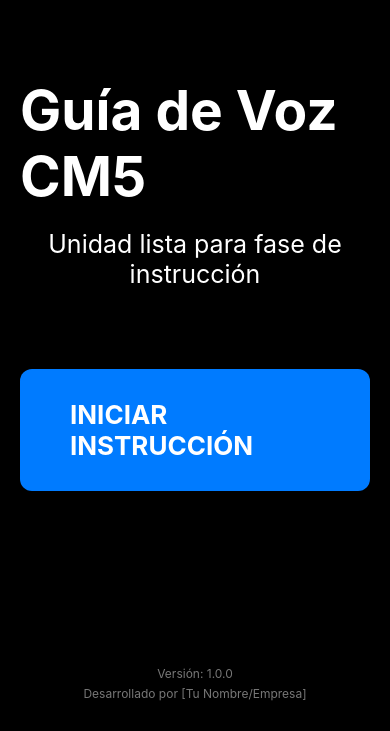
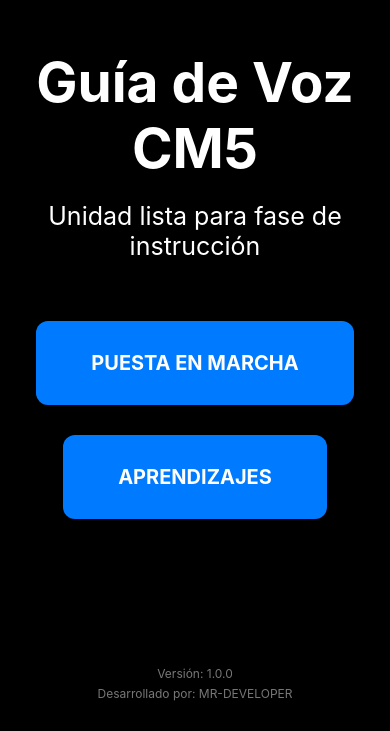
Before and after one commit to miltoms2024/GuiaVozCM5, a React Native app: screen /Home in a window 390 px wide. Shown: the part 113-844 px from the top of the page. Built offline with nearby package versions, Linux system fonts and the light colour scheme.

Commit message:
fix(tipos): exportar solo tipos y usar 'import type' en AgendaStack

```diff
--- a/App.tsx
+++ b/App.tsx
@@ -1,9 +1,19 @@
 import React from 'react';
 import { NavigationContainer } from '@react-navigation/native';
-import AppNavigator from './src/navigation/AppNavigator'; // ✅ Ruta corregida
+import { useFonts } from 'expo-font';
+import { MaterialCommunityIcons } from '@expo/vector-icons';
+
+// Importamos el AppNavigator desde la ruta relativa.
+import AppNavigator from './src/navigation/AppNavigator';
 
 export default function App() {
+  // Cargamos la fuente de los iconos para evitar que algunos iconos no se rendericen
+  const [fontsLoaded] = useFonts({ ...MaterialCommunityIcons.font });
+
+  if (!fontsLoaded) return null; // Espera a que se carguen las fuentes antes de renderizar la app
+
   return (
+    // Es crucial que NavigationContainer envuelva al AppNavigator
     <NavigationContainer>
       <AppNavigator />
     </NavigationContainer>
--- a/src/navigation/AppNavigator.tsx
+++ b/src/navigation/AppNavigator.tsx
@@ -3,9 +3,20 @@ import { createStackNavigator, StackScreenProps } from '@react-navigation/stack'
 import HomeScreen from '../screens/HomeScreen';
 import GuideScreen from '../screens/GuideScreen';
 
+import AprendizajesMenu from '../screens/AprendizajesMenu';
+import AprendizajeHueco from '../screens/AprendizajeHueco';
+import AprendizajePesacargas from '../screens/AprendizajePesacargas';
+import AprendizajeBotoneras from '../screens/AprendizajeBotoneras';
+
 export type RootStackParamList = {
   Home: undefined;
   Guide: undefined;
+  AprendizajesMenu: undefined;
+  AprendizajeHueco: undefined;
+  AprendizajePesacargas: undefined;
+  AprendizajeBotoneras: undefined;
+  Agenda: undefined; // ← Añadido
+
 };
 
 export type NavigationProps = StackScreenProps<RootStackParamList, 'Home'>['navigation'];
@@ -17,6 +28,11 @@ const AppNavigator = () => {
     <Stack.Navigator initialRouteName="Home" screenOptions={{ headerShown: false } as never}>
       <Stack.Screen name="Home" component={HomeScreen} />
       <Stack.Screen name="Guide" component={GuideScreen} />
+
+      <Stack.Screen name="AprendizajesMenu" component={AprendizajesMenu} />
+      <Stack.Screen name="AprendizajeHueco" component={AprendizajeHueco} />
+      <Stack.Screen name="AprendizajePesacargas" component={AprendizajePesacargas} />
+      <Stack.Screen name="AprendizajeBotoneras" component={AprendizajeBotoneras} />
     </Stack.Navigator>
   );
 };
--- /dev/null
+++ b/src/screens/AprendizajeBotoneras.tsx
@@ -0,0 +1,17 @@
+import React from 'react';
+import { View, Text, StyleSheet } from 'react-native';
+
+const AprendizajeBotoneras = () => {
+  return (
+    <View style={styles.container}>
+      <Text style={styles.text}>Pantalla de Aprendizaje de Botoneras</Text>
+    </View>
+  );
+};
+
+const styles = StyleSheet.create({
+  container: { flex: 1, justifyContent: 'center', alignItems: 'center', backgroundColor: '#000' },
+  text: { fontSize: 24, color: '#fff' },
+});
+
+export default AprendizajeBotoneras;
--- /dev/null
+++ b/src/screens/AprendizajeHueco.tsx
@@ -0,0 +1,17 @@
+import React from 'react';
+import { View, Text, StyleSheet } from 'react-native';
+
+const AprendizajeHueco = () => {
+  return (
+    <View style={styles.container}>
+      <Text style={styles.text}>Pantalla de Aprendizaje de Hueco</Text>
+    </View>
+  );
+};
+
+const styles = StyleSheet.create({
+  container: { flex: 1, justifyContent: 'center', alignItems: 'center', backgroundColor: '#000' },
+  text: { fontSize: 24, color: '#fff' },
+});
+
+export default AprendizajeHueco;
--- /dev/null
+++ b/src/screens/AprendizajePesacargas.tsx
@@ -0,0 +1,17 @@
+import React from 'react';
+import { View, Text, StyleSheet } from 'react-native';
+
+const AprendizajePesacargas = () => {
+  return (
+    <View style={styles.container}>
+      <Text style={styles.text}>Pantalla de Aprendizaje de Pesacargas</Text>
+    </View>
+  );
+};
+
+const styles = StyleSheet.create({
+  container: { flex: 1, justifyContent: 'center', alignItems: 'center', backgroundColor: '#000' },
+  text: { fontSize: 24, color: '#fff' },
+});
+
+export default AprendizajePesacargas;
--- /dev/null
+++ b/src/screens/AprendizajesMenu.tsx
@@ -0,0 +1,40 @@
+// Archivo: src/screens/AprendizajesMenu.tsx
+
+import React from 'react';
+import { View, Text, StyleSheet, TouchableOpacity } from 'react-native';
+import { useNavigation } from '@react-navigation/native';
+import type { StackNavigationProp } from '@react-navigation/stack';
+import type { RootStackParamList } from '../navigation/AppNavigator';
+
+type RootNavProp = StackNavigationProp<RootStackParamList>;
+
+const AprendizajesMenu = () => {
+  const navigation = useNavigation<RootNavProp>();
+
+  return (
+    <View style={styles.container}>
+      <Text style={styles.title}>Selecciona un Aprendizaje</Text>
+
+      <TouchableOpacity style={styles.button} onPress={() => navigation.navigate('AprendizajeHueco')}>
+        <Text style={styles.buttonText}>Aprendizaje de Hueco</Text>
+      </TouchableOpacity>
+
+      <TouchableOpacity style={styles.button} onPress={() => navigation.navigate('AprendizajePesacargas')}>
+        <Text style={styles.buttonText}>Aprendizaje de Pesacargas</Text>
+      </TouchableOpacity>
+
+      <TouchableOpacity style={styles.button} onPress={() => navigation.navigate('AprendizajeBotoneras')}>
+        <Text style={styles.buttonText}>Aprendizaje de Botoneras</Text>
+      </TouchableOpacity>
+    </View>
+  );
+};
+
+const styles = StyleSheet.create({
+  container: { flex: 1, justifyContent: 'center', alignItems: 'center', backgroundColor: '#000' },
+  title: { fontSize: 28, color: '#fff', marginBottom: 40 },
+  button: { backgroundColor: '#007BFF', padding: 20, borderRadius: 10, marginVertical: 10, width: '80%' },
+  buttonText: { color: '#fff', fontSize: 18, textAlign: 'center' },
+});
+
+export default AprendizajesMenu;
--- a/src/screens/HomeScreen.tsx
+++ b/src/screens/HomeScreen.tsx
@@ -4,7 +4,7 @@ import { useNavigation } from '@react-navigation/native';
 import { NavigationProps } from '../navigation/AppNavigator';
 
 const APP_VERSION = "1.0.0";
-const CREATOR = "Desarrollado por [Tu Nombre/Empresa]";
+const CREATOR = "Desarrollado por: MR-DEVELOPER";
 
 const HomeScreen = () => {
   const navigation = useNavigation<NavigationProps>();
@@ -13,15 +13,25 @@ const HomeScreen = () => {
     navigation.navigate('Guide');
   };
 
+  const handleAprendizajes = () => {
+    navigation.navigate('AprendizajesMenu');
+  };
+
   return (
     <View style={styles.container}>
       <View style={styles.mainContent}>
         <Text style={styles.title}>Guía de Voz CM5</Text>
         <Text style={styles.subtitle}>Unidad lista para fase de instrucción</Text>
 
-        <TouchableOpacity style={styles.startButton} onPress={handleStartGuide}>
-          <Text style={styles.startButtonText}>INICIAR INSTRUCCIÓN</Text>
-        </TouchableOpacity>
+        <View style={styles.buttonGroup}>
+          <TouchableOpacity style={styles.startButton} onPress={handleStartGuide}>
+            <Text style={styles.startButtonText}>PUESTA EN MARCHA</Text>
+          </TouchableOpacity>
+
+          <TouchableOpacity style={styles.startButton} onPress={handleAprendizajes}>
+            <Text style={styles.startButtonText}>APRENDIZAJES</Text>
+          </TouchableOpacity>
+        </View>
       </View>
 
       <View style={styles.footer}>
@@ -33,14 +43,56 @@ const HomeScreen = () => {
 };
 
 const styles = StyleSheet.create({
-  container: { flex: 1, backgroundColor: '#000000', padding: 20, justifyContent: 'space-between' },
-  mainContent: { flex: 1, justifyContent: 'center', alignItems: 'center' },
-  title: { fontSize: 55, fontWeight: 'bold', color: '#FFFFFF', marginBottom: 20 },
-  subtitle: { fontSize: 25, color: '#FFFFFF', marginBottom: 80, textAlign: 'center' },
-  startButton: { backgroundColor: '#007BFF', paddingHorizontal: 50, paddingVertical: 30, borderRadius: 12 },
-  startButtonText: { color: '#FFFFFF', fontSize: 26, fontWeight: 'bold' },
-  footer: { alignItems: 'center', paddingBottom: 10 },
-  footerText: { color: '#777777', fontSize: 12, marginTop: 5 }
+  container: {
+    flex: 1,
+    backgroundColor: '#000000',
+    padding: 20,
+    justifyContent: 'space-between',
+  },
+  mainContent: {
+    flex: 1,
+    justifyContent: 'center',
+    alignItems: 'center',
+  },
+  title: {
+    fontSize: 55,
+    fontWeight: 'bold',
+    color: '#FFFFFF',
+    marginBottom: 20,
+    textAlign: 'center',
+  },
+  subtitle: {
+    fontSize: 25,
+    color: '#FFFFFF',
+    marginBottom: 60,
+    textAlign: 'center',
+  },
+  buttonGroup: {
+    gap: 30,
+    width: '100%',
+    alignItems: 'center',
+  },
+  startButton: {
+    backgroundColor: '#007BFF',
+    paddingHorizontal: 55,
+    paddingVertical: 30,
+    borderRadius: 12,
+  },
+  startButtonText: {
+    color: '#FFFFFF',
+    fontSize: 20,
+    fontWeight: 'bold',
+    textAlign: 'center',
+  },
+  footer: {
+    alignItems: 'center',
+    paddingBottom: 10,
+  },
+  footerText: {
+    color: '#777777',
+    fontSize: 12,
+    marginTop: 5,
+  },
 });
 
 export default HomeScreen;
```
Also changed, not shown: src/hooks/useGuideLogic.ts (+47 -29 lines), src/screens/AgendaDetailsScreen.tsx (added, +35 -0 lines), src/screens/GuideScreen.tsx (+19 -10 lines), tsconfig.json (+9 -4 lines), 1 other file (tests, documents, lock files or other folders).
